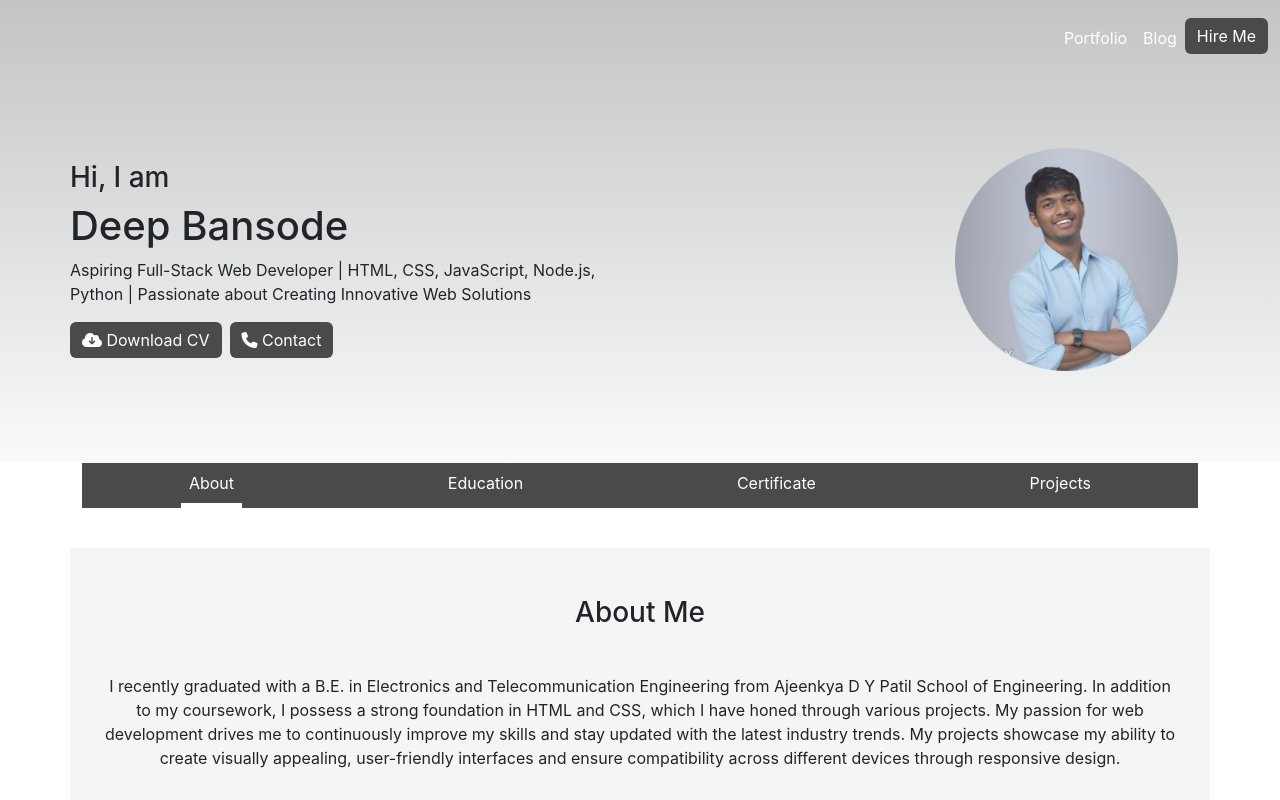
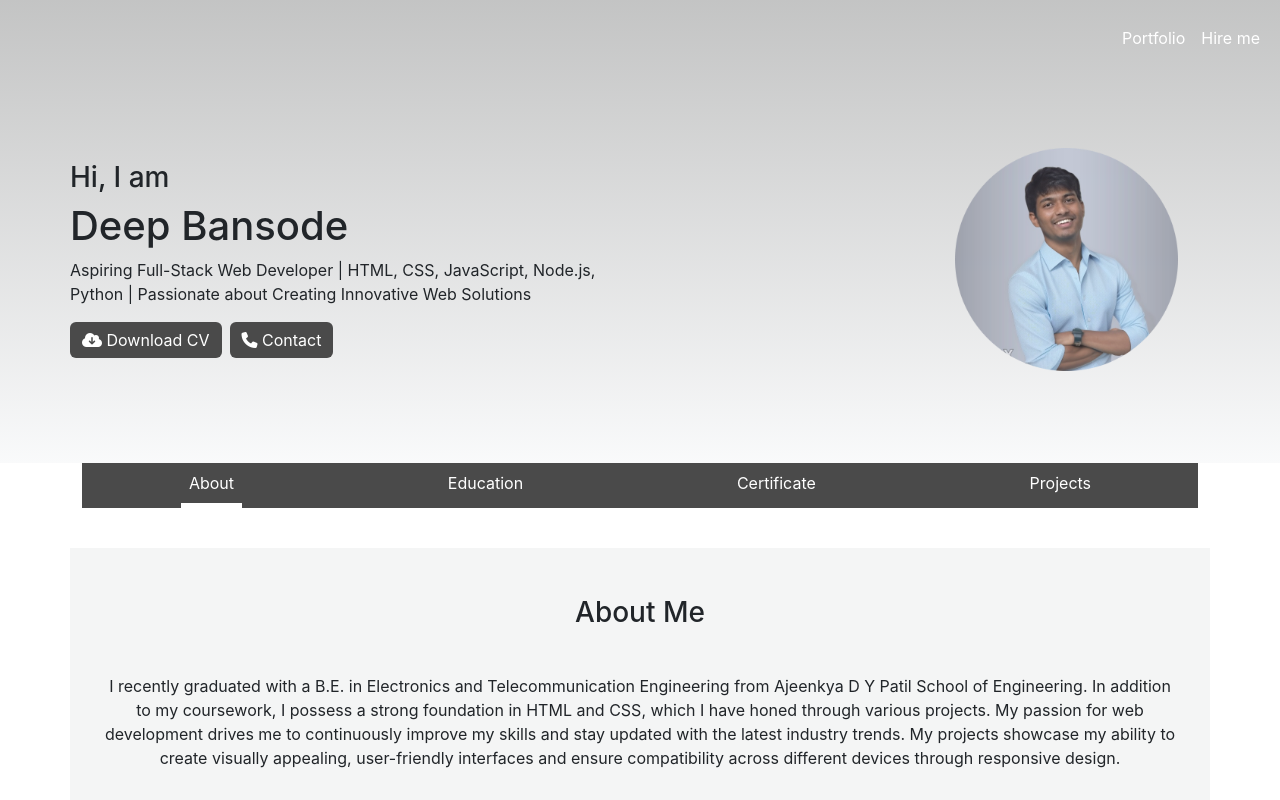
Before and after one commit to Deepb4u/Portfolio, a React (Create React App) app: page / in a window 1280 px wide. Shown: the top 800 px of the page. Built offline with nearby package versions, Linux system fonts and the light colour scheme.

Commit message:
contact info is added

```diff
--- a/src/components/Connect.js
+++ b/src/components/Connect.js
@@ -33,7 +33,7 @@ export default function Connect () {
             <a className="Icons mx-4" href="https://www.instagram.com/deep_.0_7_0?igsh=aDJ1YmgyOXlnc3Zy" target="blank"><i class="fa-brands fa-instagram"></i></a>
             <a className="Icons mx-4" href="http://www.linkedin.com/in/deep-bansode-021388249" target="blank"><i class="fa-brands fa-linkedin"></i></a>
             <a className="Icons mx-4" href=" https://github.com/Deepb4u" target="blank"><i class="fa-brands fa-github"></i></a>
-            <a className="Icons mx-4" href=" http://www.deepbansode1@gmail.com" target="blank"><i class="fa-regular fa-envelope"></i></a>
+            <a className="Icons mx-4" href="mailto:deepbansode1@gmail.com?subject=Contact%20from%20Portfolio" target="blank"><i class="fa-regular fa-envelope"></i></a>
         </div>
         </footer>
         </>
--- a/src/components/FrontPage.js
+++ b/src/components/FrontPage.js
@@ -15,8 +15,9 @@ export default function FrontPage () {
                     <div className="collapse navbar-collapse" id="navbarNav">
                         <ul className="navbar-nav ms-auto">
                             <li className="nav-item"><a className="nav-link Anchor-tag" href="https://github.com/Deepb4u/Portfolio.git">Portfolio</a></li>
-                            <li className="nav-item"><a className="nav-link Anchor-tag" href="#">Blog</a></li>
-                            <li className="nav-item"><button className="btn btn-primary">Hire Me</button></li>
+                            {/* <li className="nav-item"><a className="nav-link Anchor-tag" href="#">Blog</a></li> */}
+                            <li className="nav-item"><a className="nav-link Anchor-tag" href="mailto:deepbansode1@gmail.com?subject=Contact%20from%20Portfolio">Hire me</a></li>
+                            {/* <li className="nav-item"><button className="btn btn-primary">Hire Me</button></li> */}
                         </ul>
                     </div>
                 </div>
```
